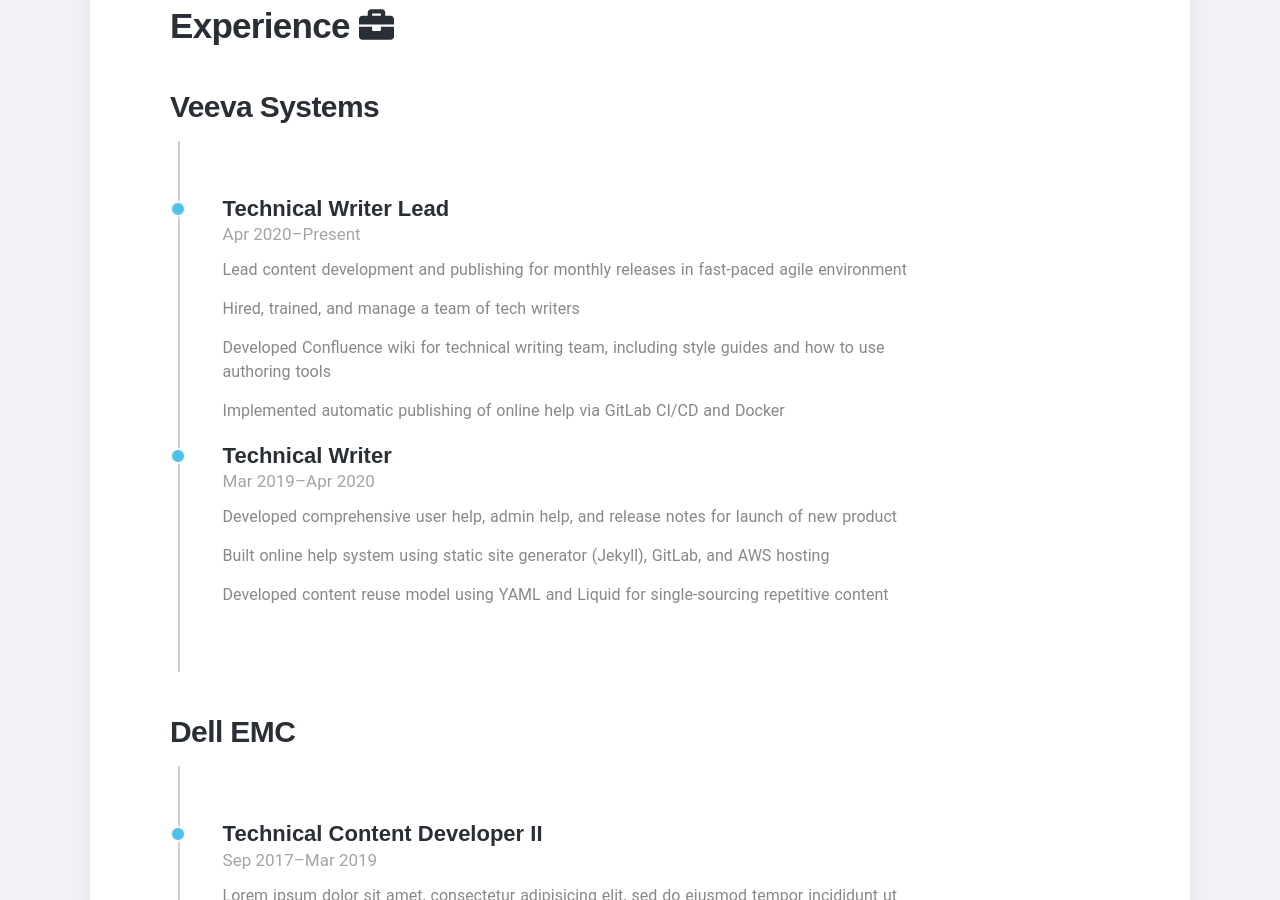
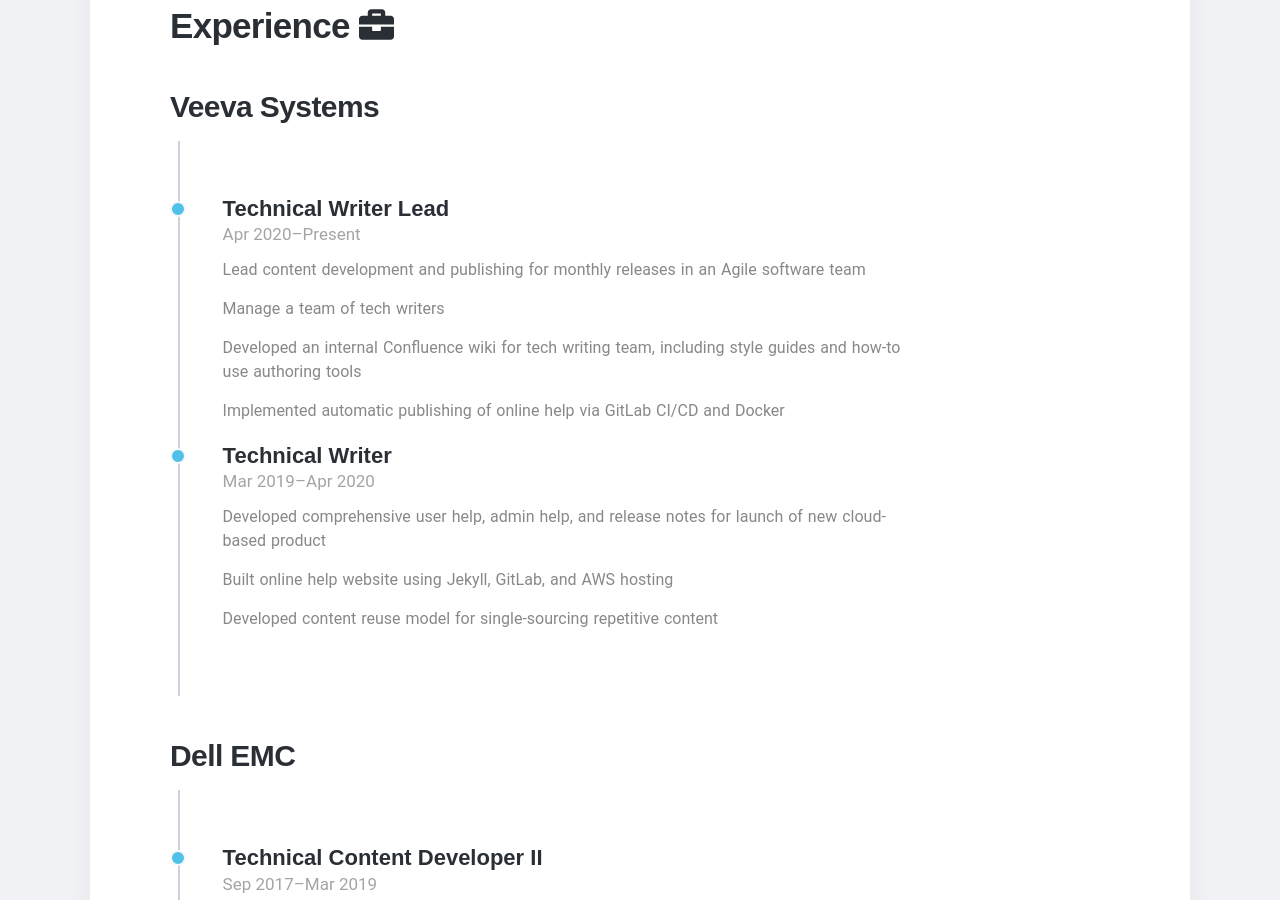
Before and after one commit to emilyrushton/emilyrushton.github.io, a Jekyll site: the page built from index.html, in a window 1280 px wide and 900 px high, scrolled down 1448 px. Built offline with Jekyll 4.4.1, drawn with Linux system fonts in a browser that asks for light colours; nearby versions of some CDN libraries; some web fonts are replaced.

Commit message:
Update index.html

```diff
--- a/index.html
+++ b/index.html
@@ -58,9 +58,9 @@
 						      <div class="timeline-content">
 						         <h4>Technical Writer Lead</h4>
 						         <span>Apr 2020–Present</span>
-						         <p>Lead content development and publishing for monthly releases in fast-paced agile environment</p>
-						         <p>Hired, trained, and manage a team of tech writers</p>
-						         <p>Developed Confluence wiki for technical writing team, including style guides and how to use authoring tools</p>
+						         <p>Lead content development and publishing for monthly releases in an Agile software team</p>
+						         <p>Manage a team of tech writers</p>
+						         <p>Developed an internal Confluence wiki for tech writing team, including style guides and how-to use authoring tools</p>
 						         <p>Implemented automatic publishing of online help via GitLab CI/CD and Docker</p>
 						      </div>
 						  </div>
@@ -69,9 +69,9 @@
 						      <div class="timeline-content">
 						         <h4>Technical Writer</h4>
 						         <span>Mar 2019–Apr 2020</span>
-						         <p>Developed comprehensive user help, admin help, and release notes for launch of new product</p>
-						         <p>Built online help system using static site generator (Jekyll), GitLab, and AWS hosting</p>
-						         <p>Developed content reuse model using YAML and Liquid for single-sourcing repetitive content</p>
+						         <p>Developed comprehensive user help, admin help, and release notes for launch of new cloud-based product</p>
+						         <p>Built online help website using Jekyll, GitLab, and AWS hosting</p>
+						         <p>Developed content reuse model for single-sourcing repetitive content</p>
 						      </div>
 						   </div>
 						</div>
```
